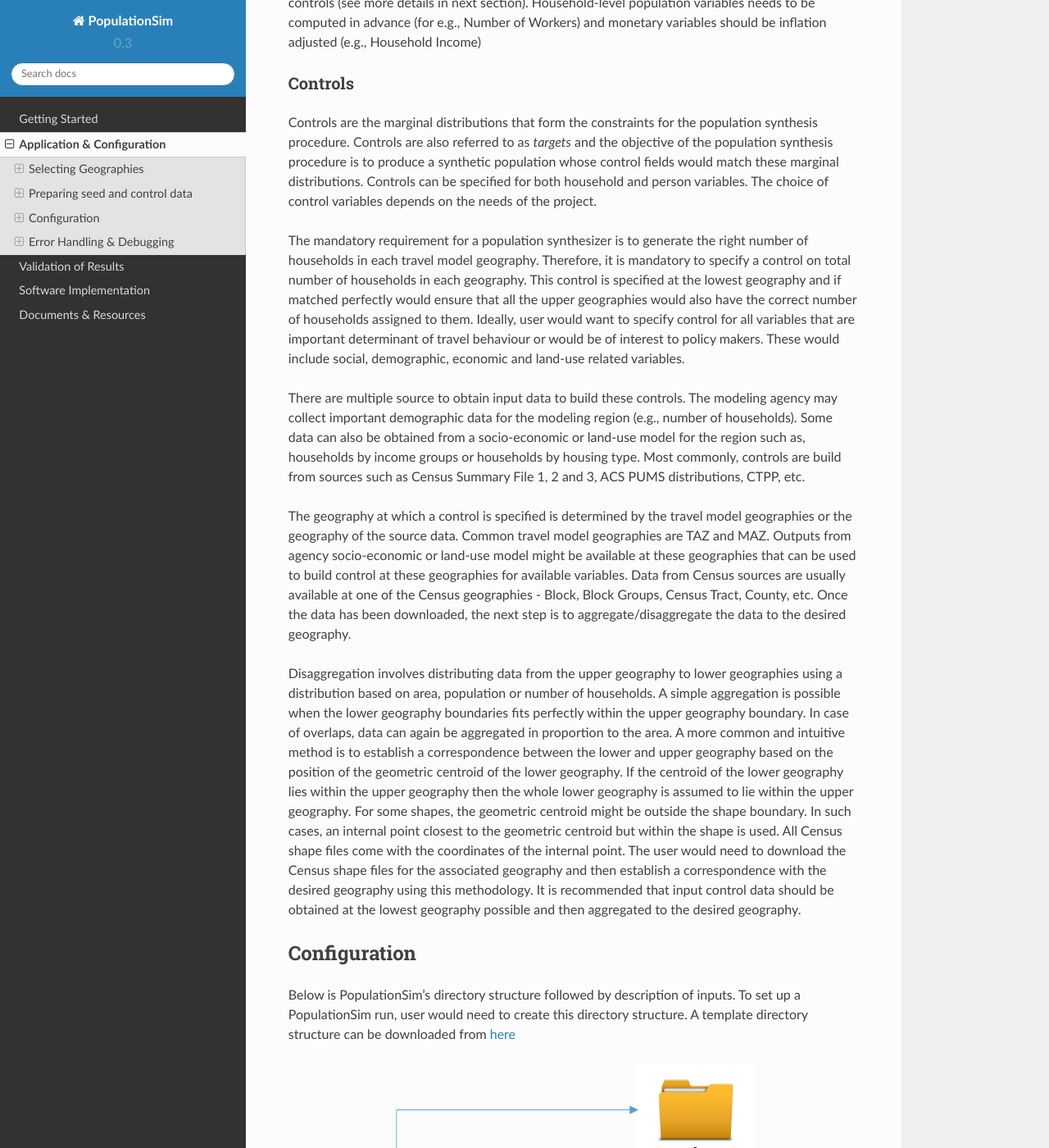
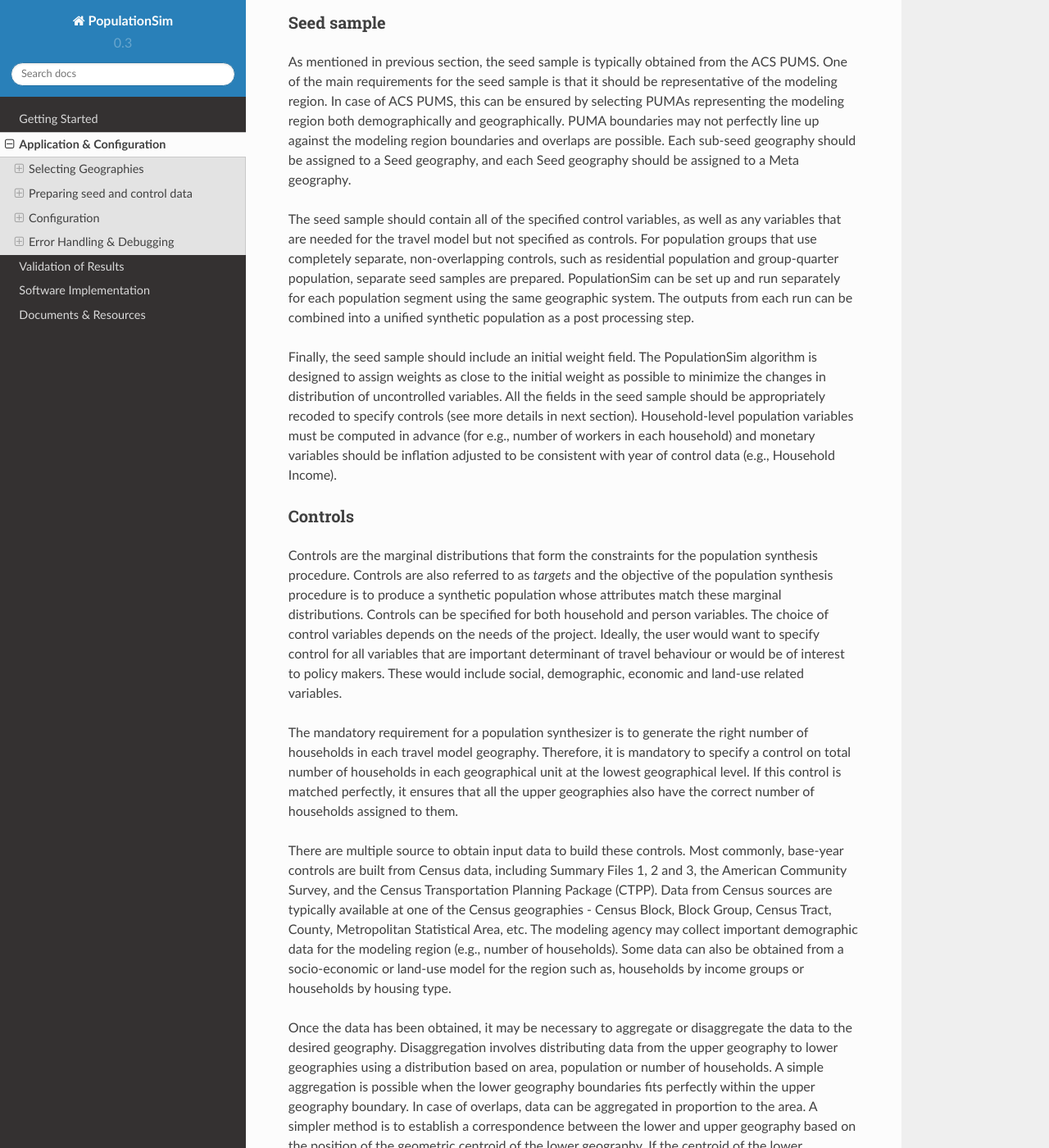
Before and after one commit to ActivitySim/populationsim, a Sphinx documentation site: the page built from docs/application_configuration.rst, in a window 1280 px wide and 1400 px high, scrolled down 2516 px. Shown: the whole window at 82% size. Built offline with Sphinx 7.4.7 and the Read the Docs theme 2.0.0, drawn with Linux system fonts in a browser that asks for light colours; some of the changed text lies outside the part shown.

Commit message:
Edited initial description

```diff
--- a/docs/application_configuration.rst
+++ b/docs/application_configuration.rst
@@ -9,37 +9,47 @@
 Application & Configuration
 =============================
 
-This section describes how to set up a new PopulationSim implementation. The first step is to understand the requirements of the project in terms of geographic resolution and details desired in the synthetic population. Once the requirements of the project have been established, the next step is to prepare the inputs to PopulationSim. Next, PopulationSim needs to be configured for available inputs and features desired in the final synthetic population. After this, the user needs to run PopulationSim and resolve any data related errors. Finally, the output synthetic population needs to be validated against the controls for precision and variance.
+This section describes how to set up a new PopulationSim implementation.
+
+In order to create a new PopulationSim implementation, the user must first understand the requirements of the project in terms of geographic resolution and details desired in the synthetic population. Once the requirements of the project have been established, the next step is to prepare the inputs to PopulationSim. Next, PopulationSim needs to be configured for available inputs and features desired in the final synthetic population. After this, the user needs to run PopulationSim and resolve any data related errors. Finally, the user should validate the output synthetic population against the controls to understand the precision of the synthetic population compared to controls and the amount of variance in the population for each control.
 
 Selecting Geographies
 ----------------------
 
-Traditionally, travel forecasting models have followed the sequential four-step model framework. This required the modeling region to be divided into zones. The 4-step forecasting process starts with *trip generation* in each zone using the available demographic data. Next, *trip distribution* between zones, and finally, *mode choice* and *route assignment*. The zones used in four-step process are typically known as Traffic Analysis Zones (TAZs). The spatial boundaries of TAZs varies across modeling region and ranges from a city block to a large area in the suburb within a modeling region. Smaller TAZs result in additional zones and thus adds to the computational burden.
+PopulationSim can represent both household and person level controls at multiple geographic levels. Therefore the user must define what geographic units to use for each control. This is an art; there is not necessarily any 'right' way to define geographic areas or to determine what geographic level to use for each control. However, there are important considerations for selecting geography, discussed below.
 
-ABMs on the other hand are computationally efficient and operate in a micro-simulation framework at the level of persons and households. Most of the advanced ABMs (e.g., DaySim, CT-RAMP) operate at a finer spatial resolution wherein all location choices (e.g., usual work location, tour destination choice) are modeled at a finer geography. This finer geography typically is the Micro-Analysis Zones (MAZs) which are smaller zones nested within TAZs. This requires the synthetic population to be produced at the level of MAZs.
+Traditionally, travel forecasting models have followed the sequential four-step model framework. This required the modeling region to be divided into zones, typically the size of census block groups or tracts. The zones used in four-step process are typically known as Transportation Analysis Zones (TAZs). The spatial boundaries of TAZs varies across modeling region and ranges from a city block to a large area in the suburb within a modeling region. If building a synthetic population for a trip-based model, or an Activity-based model (ABM) whose smallest geography is the TAZ, then there is no reason to select a smaller geoegraphical unit than the TAZ for any of the controls.
 
-As discussed earlier, two main inputs to a population synthesizer are a seed sample and controls. The seed sample can come from a household travel survey or from ACS PUMS with latter being the most common source. In case of a household travel survey, the geographic resolution of the seed sample is determined by the geocoding geography. The PUMS data contains a sample of actual responses to ACS. While PUMS data contain records from disaggregate geographies but data is made available at an aggregate geography called Public Use Microdata Area (PUMA). PUMAs are special non-overlapping areas that partition each state into contiguous geographic units containing no fewer than 100,000 people each.
+Activity-based models (ABMs) operate in a micro-simulation framework, where travel decisions are modeled explicitly for persons and households in the synthetic population. Many ABMs (e.g., DaySim, CT-RAMP) operate at a finer spatial resolution than TAZs, wherein all location choices (e.g., usual work location, tour destination choice) are modeled at a sub-TAZ geography. This finer geography is typically referred to as Micro-Analysis Zones (MAZs) which are smaller zones nested within TAZs. Models that represent behavior at the MAZ level requires that MAZs are used as the lowest level of control, so that the synthetic population will identify the MAZ that each household resides in.
 
-Ideally, it is desired that all the controls and seed sample should be available at the same  level of geographic resolution as the travel model. However, this is typically not the case. Some important demographic, socio-economic and land-use development distributions (e.g., employment or occupation data) that dictates population synthesis are only available at a more aggregate geography (e.g., County, District, Region, etc.). Moreover, some distributions which are available at a finer geographic level in the base year may not be available at the same geographic level for a future forecast year. In some cases, even if a control is available at a finer geography, the modeler might want to specify that control (e.g., population by age) at an aggregate geography.
+As discussed earlier, two main inputs to a population synthesizer are a seed sample and controls. The seed sample can come from a household travel survey or from American Community Survey (ACS) Public Use Microdata Sample (PUMS), with latter being the most common source. The PUMS data contains a sample of actual responses to the ACS, but the privacy of each household is protected by aggregating all household residential locations into relatively large regions called Public Use Microdata Areas (PUMAs). PUMAs are special non-overlapping areas that partition each state into contiguous geographic units containing no fewer than 100,000 people each. Some larger regions are composed of many PUMAs, while other, smaller regions have only one PUMA, or may even be smaller than a PUMA. It is not a problem to use PopulationSim to generate a synthetic population if the region is smaller than a PUMA; PopulationSim will 'fit' the PUMA-level population to regional control data as an initial step.
+
+Often it is not possible or desirable to specify all the controls at the same level of geographic resolution. Some important demographic, socio-economic and land-use development distributions (e.g., employment or occupation data) which may be adopted for controls are only available at relatively aggregate geographies (e.g., County, District, Region, etc.). Moreover, some distributions which are available at a finer geographic level in the base year may not be available at the same geographic level for a future forecast year. In some cases, even if a control is available at a finer geography, the modeler might want to specify that control (e.g., population by age) at an aggregate geography due to concerns about accuracy, forecastability, etc.
 
 The flexible number of geographies feature in PopulationSim enables user to make use of data available at different geographic resolutions. In summary, the **choice of geographies for PopulationSim** is decided based on following:
 
 :Travel Model Spatial Resolution:
-	For most ABMs, this is **MAZ** but can also be **TAZ** or **Block Group**
+	For most ABMs, this is **MAZ** but can also be **TAZ** or even **Block Group**
+
+:Availability of Control Data:
+	Different controls are available at different geographic levels; some data is available at the block level (for example, total households), some data is avialable at the block group level, the tract level, the county level, etc.
+
+:Accuracy of Control Data:
+	Generally there is more error in data specified at smaller geographic units than larger geographic units
+
+:Desired level of Control:
+	It is possible that the user may not wish to control certain variables at a small geographic level, even if good base-year data were available. For example, the user may not have much faith in the ability to forecast certain variables at a small geogrphic level into the future. In such cases, the user may wish to aggregate available data to larger geographies.
 
 :Seed Sample Geography:
-	Typically, this would be **PUMA** but can be some other geography depending on the source of seed sample
-
-:Marginal Controls Geographies:
-	User would need to specify at least one control at the travel model spatial resolution. Geography of other controls would depend upon the availability of data and user preferences.
+	The level at which seed data is specified automatically determines one of the geographic level (the Seed level).
 
 The hierarchy of geographies is important when making a decision regarding controls. The hierarchy of geographies in PopulationSim framework is as follows:
 
-  * Meta (e.g., County)
+  * Meta (e.g., the entire modeling region)
   * Seed (e.g., PUMA)
   * Sub-Seed (e.g., TAZ, MAZ)
 
-Seed geography is the geographic resolution of the seed data. PopulationSim starts at this geography and moves up to the Meta geography. Currently, PopulationSim can handle only one Meta geography. After incorporating controls at the Meta geography, PopulationSim moves down to Sub-Seed geographies. PopulationSim can handle any number of Sub-Seed geographies. While selecting control geographies user should not select more than one Meta geography. More information on PopulationSim algorithm can be found from the PopulationSim specifications in the **Documents & Resources** section.
+The Meta geography is the entire region. Currently, PopulationSim can handle only one Meta geography. The Seed geography is the geographic resolution of the seed data. There can be one or more Seed geographies; each Seed geography should have a separate household and person file associated with it. PopulationSim can handle any number of nested Sub-Seed geographies. More information on PopulationSim algorithm can be found from the PopulationSim specifications in the **Documents & Resources** section.
 
 Geographic Cross-walk
 ~~~~~~~~~~~~~~~~~~~~~
@@ -53,35 +63,34 @@
 Seed sample
 ~~~~~~~~~~~
 
-As mentioned in previous section, seed sample generally is built from the ACS PUMS. One of the main requirements for the seed sample is that it should be representative of the modeling region. In case of ACS PUMS, this can be ensured by selecting PUMAs representing the modeling region both demographically and geographically. PUMA boundaries may not perfectly line up against the modeling region boundaries and overlaps are possible. Each sub-seed geography should be assigned to a PUMA and each PUMA should be assigned to a Meta geography.
+As mentioned in previous section, the seed sample is typically obtained from the ACS PUMS. One of the main requirements for the seed sample is that it should be representative of the modeling region. In case of ACS PUMS, this can be ensured by selecting PUMAs representing the modeling region both demographically and geographically. PUMA boundaries may not perfectly line up against the modeling region boundaries and overlaps are possible. Each sub-seed geography should be assigned to a Seed geography, and each Seed geography should be assigned to a Meta geography.
 
-Next important requirement is that seed sample should contain all control variables and also the variables that are needed for the travel model. For completely segmented population groups such as residential population and group-quarter population, separate seed samples are prepared. PopulationSim can be set up and run separately for these two population segments using the same geographic system. The outputs from the two runs can be combined into a unified synthetic population as a post processing step.
+The seed sample should contain all of the specified control variables, as well as any variables that are needed for the travel model but not specified as controls. For population groups that use completely separate, non-overlapping controls, such as residential population and group-quarter population, separate seed samples are prepared. PopulationSim can be set up and run separately for each population segment using the same geographic system. The outputs from each run can be combined into a unified synthetic population as a post processing step.
 
-Finally, the seed sample should include an initial weight field. PopulationSim algorithm is designed to assign weights as close to the initial weight as possible to minimize the changes in distribution of uncontrolled variables. All the fields in the seed sample should be appropriately recoded to specify controls (see more details in next section). Household-level population variables needs to be computed in advance (for e.g., Number of Workers) and monetary variables should be inflation adjusted (e.g., Household Income)
+Finally, the seed sample should include an initial weight field. The PopulationSim algorithm is designed to assign weights as close to the initial weight as possible to minimize the changes in distribution of uncontrolled variables. All the fields in the seed sample should be appropriately recoded to specify controls (see more details in next section). Household-level population variables must be computed in advance (for e.g., number of workers in each household) and monetary variables should be inflation adjusted to be consistent with year of control data (e.g., Household Income).
 
 Controls
 ~~~~~~~~~
 
-Controls are the marginal distributions that form the constraints for the population synthesis procedure. Controls are also referred to as *targets* and the objective of the population synthesis procedure is to produce a synthetic population whose control fields would match these marginal distributions. Controls can be specified for both household and person variables. The choice of control variables depends on the needs of the project.
+Controls are the marginal distributions that form the constraints for the population synthesis procedure. Controls are also referred to as *targets* and the objective of the population synthesis procedure is to produce a synthetic population whose attributes match these marginal distributions. Controls can be specified for both household and person variables. The choice of control variables depends on the needs of the project. Ideally, the user would want to specify control for all variables that are important determinant of travel behaviour or would be of interest to policy makers. These would include social, demographic, economic and land-use related variables.
 
-The mandatory requirement for a population synthesizer is to generate the right number of households in each travel model geography. Therefore, it is mandatory to specify a control on total number of households in each geography. This control is specified at the lowest geography and if matched perfectly would ensure that all the upper geographies would also have the correct number of households assigned to them. Ideally, user would want to specify control for all variables that are important determinant of travel behaviour or would be of interest to policy makers. These would include social, demographic, economic and land-use related variables.
+The mandatory requirement for a population synthesizer is to generate the right number of households in each travel model geography. Therefore, it is mandatory to specify a control on total number of households in each geographical unit at the lowest geographical level. If this control is matched perfectly, it ensures that all the upper geographies also have the correct number of households assigned to them.
 
-There are multiple source to obtain input data to build these controls. The modeling agency may collect important demographic data for the modeling region (e.g., number of households). Some data can also be obtained from a socio-economic or land-use model for the region such as, households by income groups or households by housing type. Most commonly, controls are build from sources such as Census Summary File 1, 2 and 3, ACS PUMS distributions, CTPP, etc.
+There are multiple source to obtain input data to build these controls. Most commonly, base-year controls are built from Census data, including Summary Files 1, 2 and 3, the American Community Survey, and the Census Transportation Planning Package (CTPP). Data from Census sources are typically available at one of the Census geographies - Census Block, Block Group, Census Tract, County, Metropolitan Statistical Area, etc. The modeling agency may collect important demographic data for the modeling region (e.g., number of households). Some data can also be obtained from a socio-economic or land-use model for the region such as, households by income groups or households by housing type.
 
-The geography at which a control is specified is determined by the travel model geographies or the geography of the source data. Common travel model geographies are TAZ and MAZ. Outputs from agency socio-economic or land-use model might be available at these geographies that can be used to build control at these geographies for available variables. Data from Census sources are usually available at one of the Census geographies - Block, Block Groups, Census Tract, County, etc. Once the data has been downloaded, the next step is to aggregate/disaggregate the data to the desired geography.
-
-Disaggregation involves distributing data from the upper geography to lower geographies using a distribution based on area, population or number of households. A simple aggregation is possible when the lower geography boundaries fits perfectly within the upper geography boundary. In case of overlaps, data can again be aggregated in proportion to the area. A more common and intuitive method is to establish a correspondence between the lower and upper geography based on the position of the geometric centroid of the lower geography. If the centroid of the lower geography lies within the upper geography then the whole lower geography is assumed to lie within the upper geography. For some shapes, the geometric centroid might be outside the shape boundary. In such cases, an internal point closest to the geometric centroid but within the shape is used. All Census shape files come with the coordinates of the internal point.  The user would need to download the Census shape files for the associated geography and then establish a correspondence with the desired geography using this methodology. It is recommended that input control data should be obtained at the lowest geography possible and then aggregated to the desired geography.
+Once the data has been obtained, it may be necessary to aggregate or disaggregate the data to the desired geography.
+Disaggregation involves distributing data from the upper geography to lower geographies using a distribution based on area, population or number of households. A simple aggregation is possible when the lower geography boundaries fits perfectly within the upper geography boundary. In case of overlaps, data can be aggregated in proportion to the area. A simpler method is to establish a correspondence between the lower and upper geography based on the position of the geometric centroid of the lower geography. If the centroid of the lower geography lies within the upper geography then the whole lower geography is assumed to lie within the upper geography. For some shapes, the geometric centroid might be outside the shape boundary. In such cases, an internal point closest to the geometric centroid but within the shape is used. All Census shape files come with the coordinates of the internal point.  The user would need to download the Census shape files for the associated geography and then establish a correspondence with the desired geography using this methodology. It is recommended that input control data should be obtained at the lowest geography possible and then aggregated to the desired geography. These steps must be performed outside of PopulationSim, typically using a Geographic Information System (GIS) software program or travel modeling software package with GIS capabilities.
 
 
 Configuration
 -------------
 
-Below is PopulationSim's directory structure followed by description of inputs. To set up a PopulationSim run, user would need to create this directory structure. A template directory structure can be downloaded from `here <https://resourcesystemsgroupinc-my.sharepoint.com/personal/binny_paul_rsginc_com/_layouts/15/guestaccess.aspx?docid=138e31404fd894713b083135b69707f97&authkey=AWwjSOG61Xu-JB6e9Fx6tMM&expiration=2018-07-14T01%3A21%3A15.000Z&e=CbdvmX>`_
+Below is PopulationSim's directory structure followed by a description of inputs. To set up a PopulationSim run, the user must create this directory structure. A template directory structure can be downloaded from `here <https://resourcesystemsgroupinc-my.sharepoint.com/personal/binny_paul_rsginc_com/_layouts/15/guestaccess.aspx?docid=138e31404fd894713b083135b69707f97&authkey=AWwjSOG61Xu-JB6e9Fx6tMM&expiration=2018-07-14T01%3A21%3A15.000Z&e=CbdvmX>`_
 
   .. image:: PopulationSimFolderStructure.png
 
 
-PopulationSim is configured to run using the batch file **RunPopulationSim.bat**. User needs to update the path to the Anaconda install (Anaconda2 folder) on their computer. This batch file activates the *populationsim* environment and then calls the *run_populationsim.py* Python script to launch a PopulationSim run. Open the **RunPopulationSim.bat** file in edit mode and change the path to Anaconda install as follows:
+PopulationSim is configured to run using the batch file **RunPopulationSim.bat**. The user needs to update the path to the Anaconda install (Anaconda2 folder) on their computer. This batch file activates the *populationsim* environment and then calls the *run_populationsim.py* Python script to launch a PopulationSim run. Open the **RunPopulationSim.bat** file in edit mode and change the path to Anaconda install as follows (note: if there are spaces in the path, put quotes around the path):
 
 ::
 
```
Also changed, not shown: other parts of docs/application_configuration.rst (+2 -2 lines).
